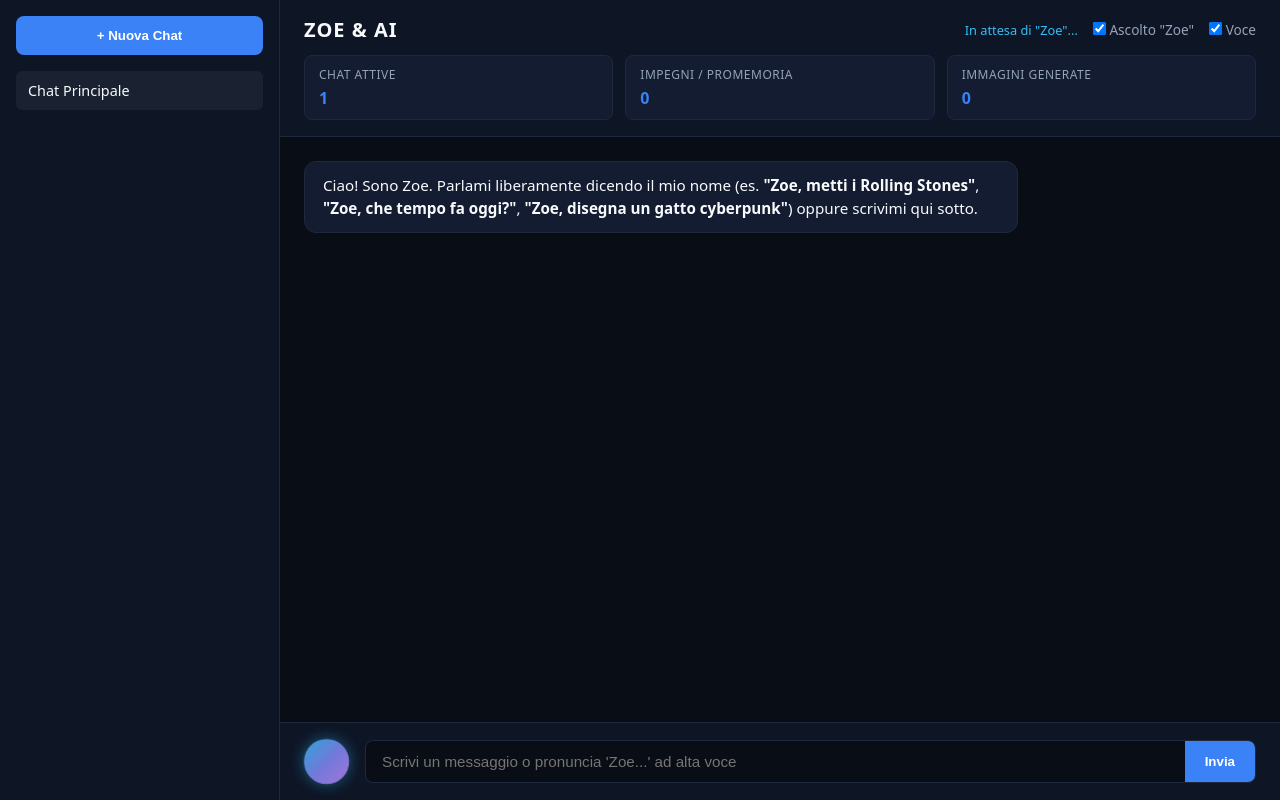
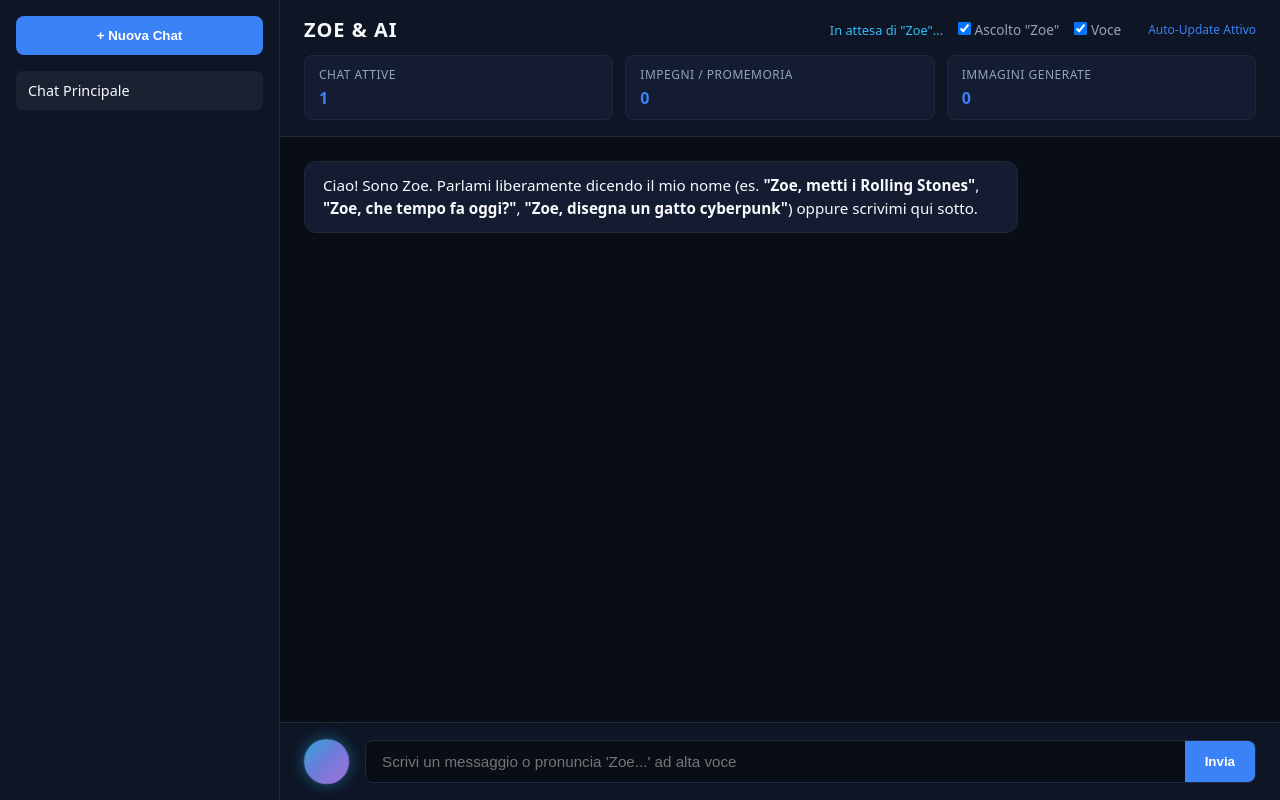
Before and after one commit to dan40108/AI, a plain HTML site: page index.html in a window 1280 px wide. Drawn offline with Linux system fonts and the light colour scheme.

Commit message:
Zoe auto-update index.html: Modifica il tuo codice index.html aggiungendo un piccolo bad

```diff
--- a/index.html
+++ b/index.html
@@ -114,6 +114,15 @@
     .controls-panel { display: flex; align-items: center; gap: 15px; font-size: 0.85rem; color: var(--text-muted); }
     #mic-status { font-size: 0.8rem; color: #38bdf8; }
     #model-badge { font-size: 0.75rem; color: var(--text-muted); padding: 0 24px 8px 24px; text-align: right; }
+    .auto-update-badge {
+      font-size: 0.75rem;
+      color: var(--accent);
+      margin-left: 12px;
+    }
+
+    .controls-panel { display: flex; align-items: center; gap: 15px; font-size: 0.85rem; color: var(--text-muted); }
+    #mic-status { font-size: 0.8rem; color: #38bdf8; }
+    #model-badge { font-size: 0.75rem; color: var(--text-muted); padding: 0 24px 8px 24px; text-align: right; }
   </style>
 </head>
 <body>
@@ -133,6 +142,7 @@
           <span id="mic-status">Clicca la sfera o la pagina per attivare "Zoe"</span>
           <label><input type="checkbox" id="ascolto-continuo" checked onchange="gestisciAscoltoContinuo()"> Ascolto "Zoe"</label>
           <label><input type="checkbox" id="voce-attiva" checked> Voce</label>
+          <span class="auto-update-badge">Auto-Update Attivo</span>
         </div>
       </div>
       <div class="summary-cards">
```
